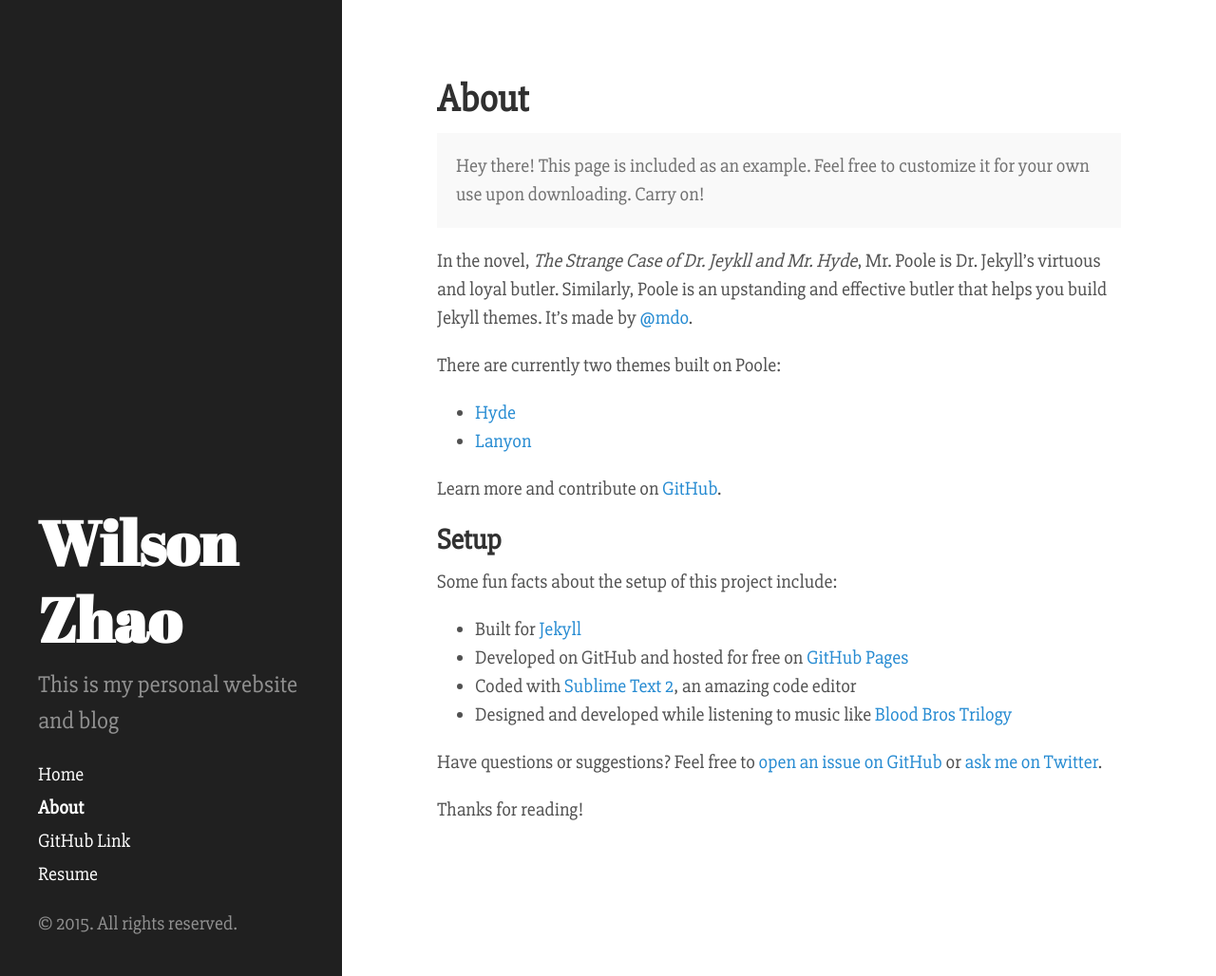
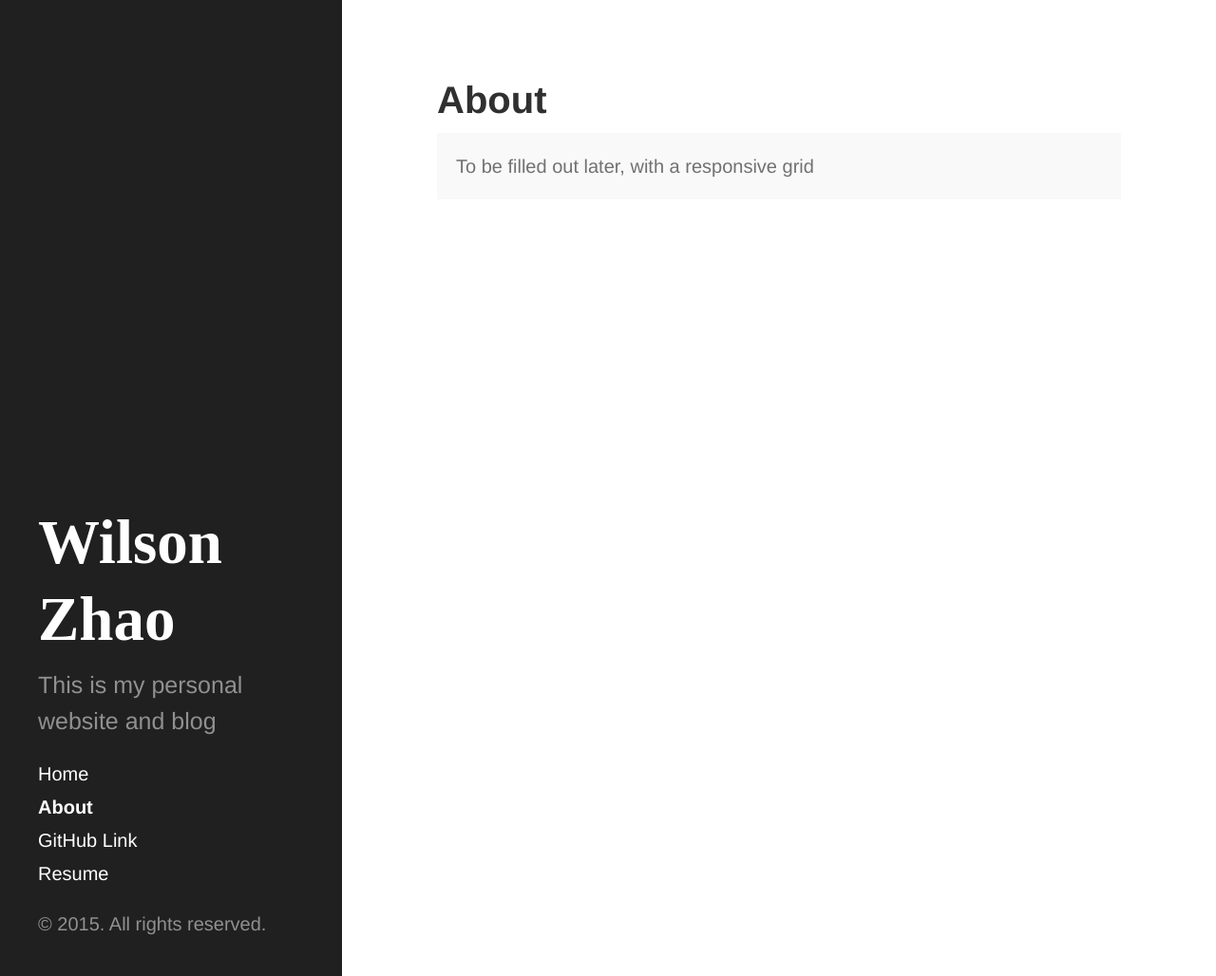
Before and after one commit to wilzh40/wilzh40.github.io_stop, a Jekyll site: the page built from about.md, in a window 1280 px wide and 1028 px high. Shown: the whole window at 95% size. Built offline with Jekyll 4.4.1, drawn with Linux system fonts in a browser that asks for light colours; some web fonts are replaced; Markdown is read by kramdown in place of the engine named in the settings.

Commit message:
Added images

```diff
--- a/_includes/head.html
+++ b/_includes/head.html
@@ -19,8 +19,8 @@
   <link rel="stylesheet" href="{{ site.baseurl }}public/css/syntax.css">
   <link rel="stylesheet" href="{{ site.baseurl }}public/css/hyde.css">
   <link rel="stylesheet" href="{{ site.baseurl }}public/css/wilsonzhao.css">
-  <link rel="stylesheet" href="http://fonts.googleapis.com/css?family=PT+Sans:400,400italic,700|Abril+Fatface">
-  <link href='http://fonts.googleapis.com/css?family=Slabo+27px' rel='stylesheet' type='text/css'>
+  <!link rel="stylesheet" href="http://fonts.googleapis.com/css?family=PT+Sans:400,400italic,700|Abril+Fatface">
+  <!link href='http://fonts.googleapis.com/css?family=Slabo+27px' rel='stylesheet' type='text/css'>
   <link href='http://fonts.googleapis.com/css?family=Gentium+Book+Basic' rel='stylesheet' type='text/css'>
   <!-- Icons -->
   <link rel="apple-touch-icon-precomposed" sizes="144x144" href="{{ site.baseurl }}public/apple-touch-icon-144-precomposed.png">
--- a/about.md
+++ b/about.md
@@ -4,27 +4,5 @@
 ---
 
 <p class="message">
-  Hey there! This page is included as an example. Feel free to customize it for your own use upon downloading. Carry on!
+  To be filled out later, with a responsive grid
 </p>
-
-In the novel, *The Strange Case of Dr. Jeykll and Mr. Hyde*, Mr. Poole is Dr. Jekyll's virtuous and loyal butler. Similarly, Poole is an upstanding and effective butler that helps you build Jekyll themes. It's made by [@mdo](https://twitter.com/mdo).
-
-There are currently two themes built on Poole:
-
-* [Hyde](http://hyde.getpoole.com)
-* [Lanyon](http://lanyon.getpoole.com)
-
-Learn more and contribute on [GitHub](https://github.com/poole).
-
-## Setup
-
-Some fun facts about the setup of this project include:
-
-* Built for [Jekyll](http://jekyllrb.com)
-* Developed on GitHub and hosted for free on [GitHub Pages](https://pages.github.com)
-* Coded with [Sublime Text 2](http://sublimetext.com), an amazing code editor
-* Designed and developed while listening to music like [Blood Bros Trilogy](https://soundcloud.com/maddecent/sets/blood-bros-series)
-
-Have questions or suggestions? Feel free to [open an issue on GitHub](https://github.com/poole/issues/new) or [ask me on Twitter](https://twitter.com/mdo).
-
-Thanks for reading!
```
Also changed, not shown: img/Profile.png (added), img/Startup_2.jpg (added), img/Startup_4.jpg (added), img/Terrain_1.png (added), img/Terrain_2.png (added), img/Terrain_3.png (added), img/Terrain_4.png (added), img/Terrain_5.png (added), img/Terrain_6.png (added), img/Wilson_Zhao.png (added), 6 other files.
